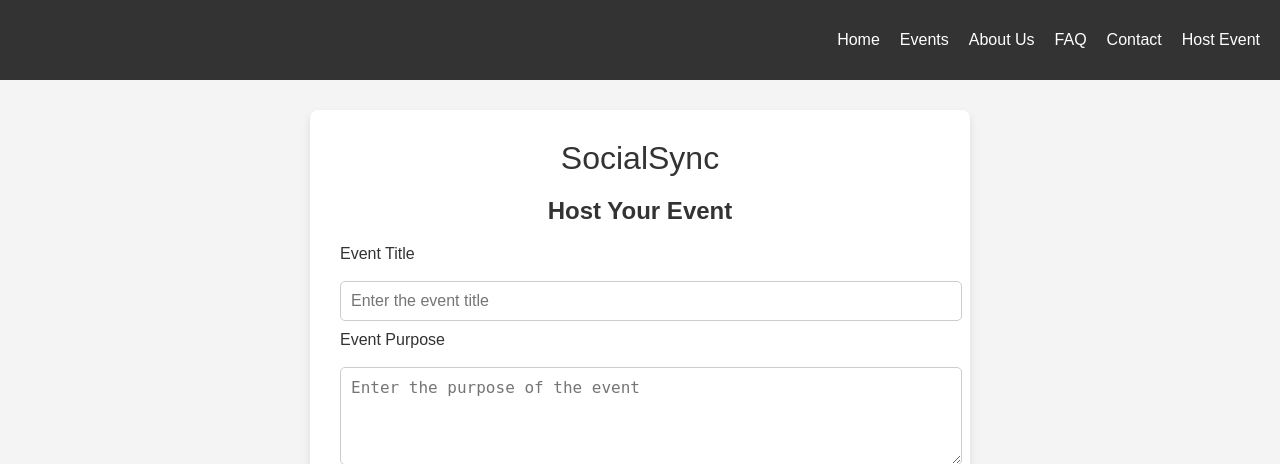
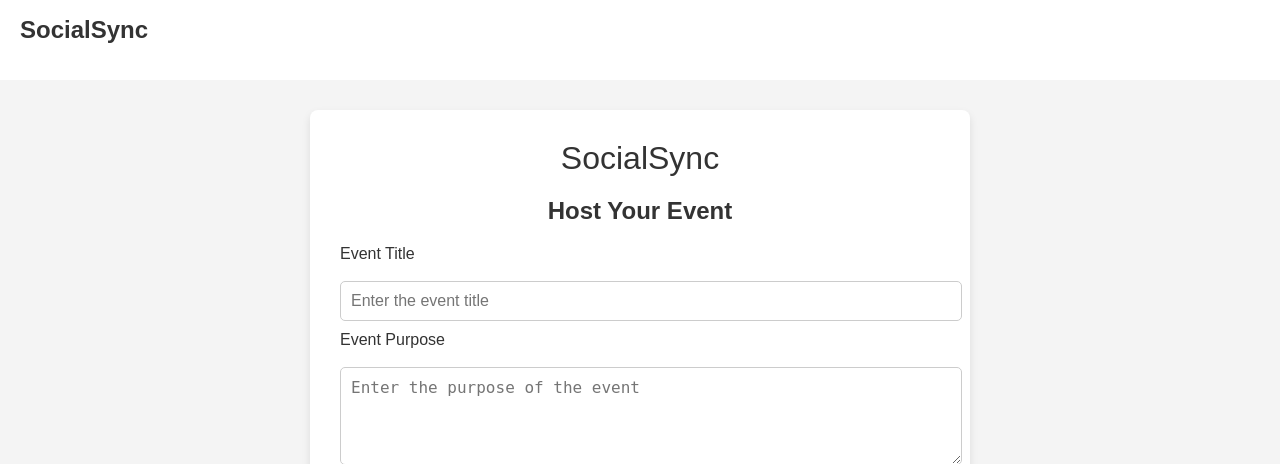
Before and after one commit to Lofiea/socialsync-event-management, a Python web app: template templates/hostevents.html in a window 1280 px wide. Shown: the top 464 px of the page. Run offline with Jinja, Linux system fonts and the light colour scheme; the template is opened without the code that fills it, so the values that code supplies are empty.

Commit message:
somethin

```diff
--- a/templates/hostevents.html
+++ b/templates/hostevents.html
@@ -15,14 +15,14 @@
             flex-direction: column;
         }
 
-        /* Nav bar styles, making it dark with white text */
+        /* Nav bar styles, making it white with dark text */
         .navbar {
-            background-color: #333;
+            background-color: #ffffff;
             padding: 15px 20px;
             display: flex;
             justify-content: space-between;
             align-items: center;
-            color: #fff;
+            color: #000000;
         }
 
         /* The logo, make it big and bold */
```
